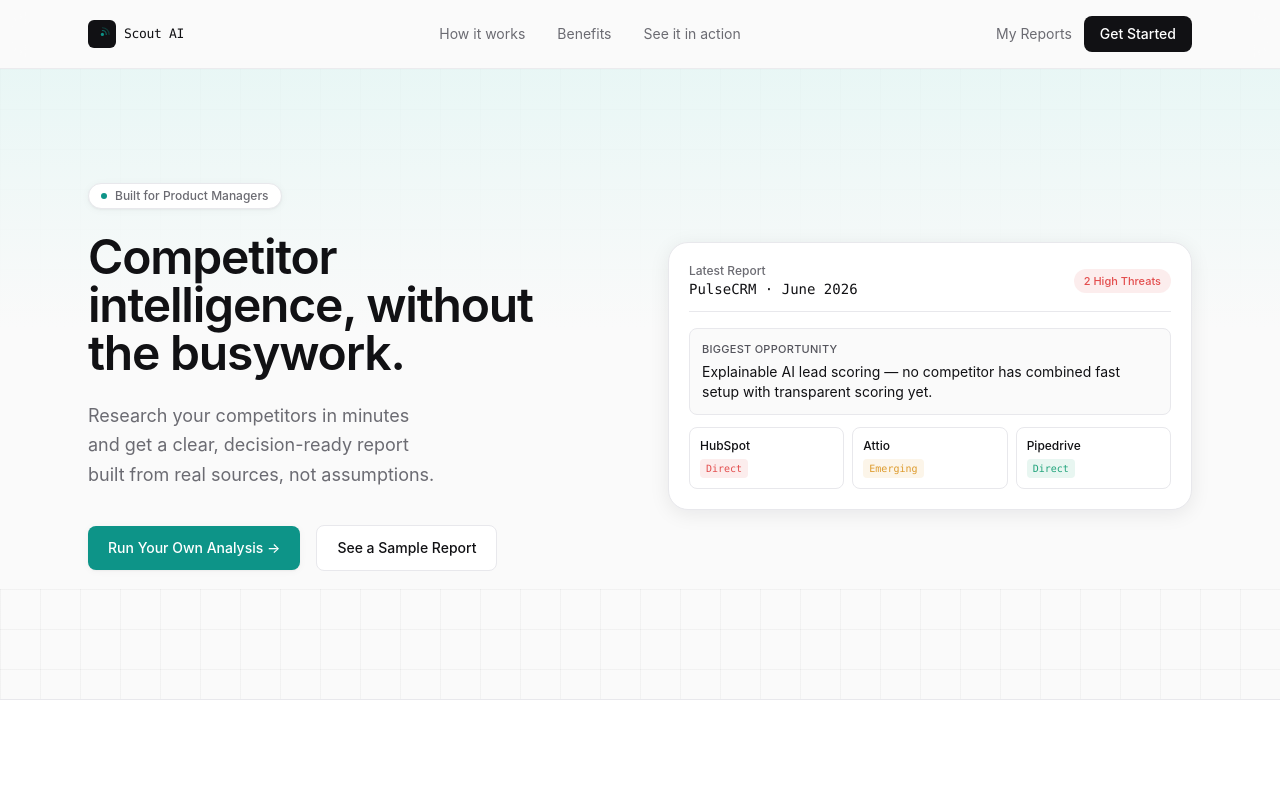
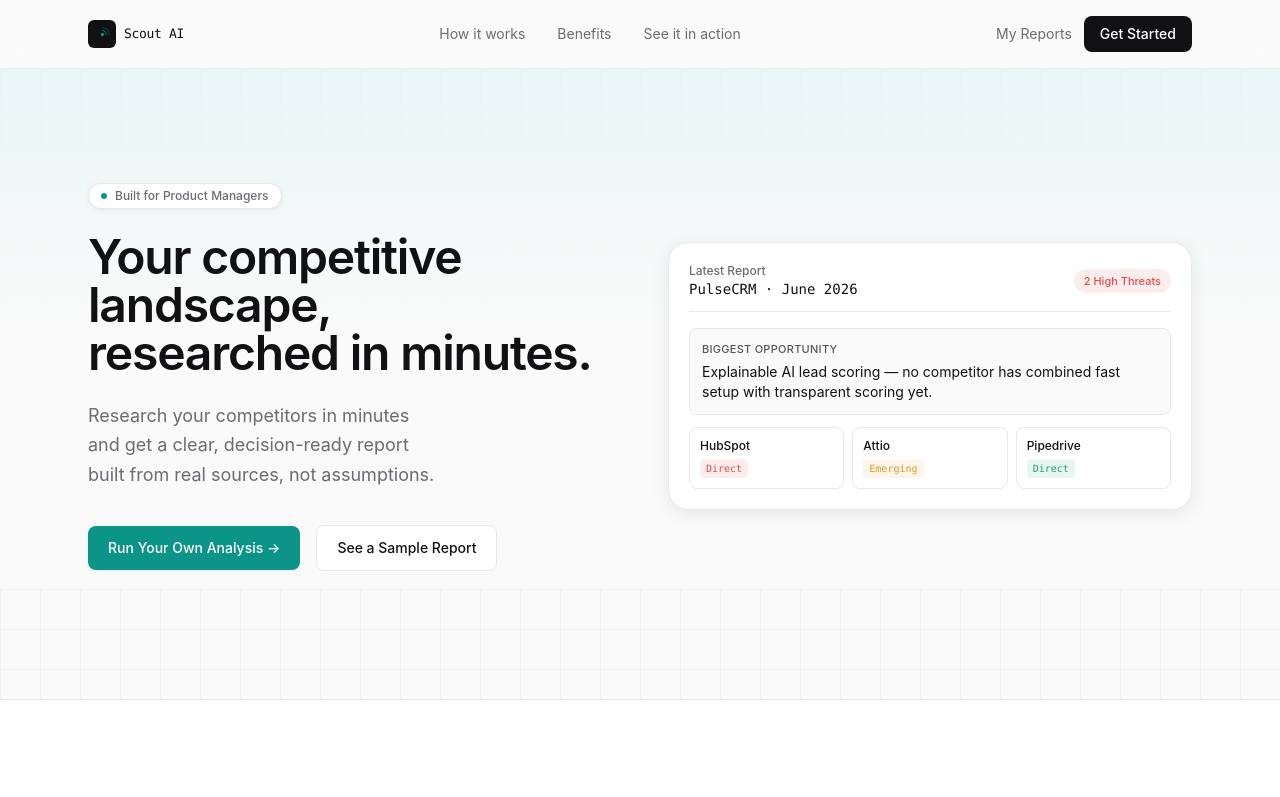
Before and after one commit to ReshmikaD/competitive-intelligence-agent, a Next.js app: page / in a window 1280 px wide. Shown: the top 797 px of the page. Built offline with nearby package versions, Linux system fonts and the light colour scheme.

Commit message:
Update Hero headline copy

```diff
--- a/components/Hero.tsx
+++ b/components/Hero.tsx
@@ -13,7 +13,7 @@ export default function Hero() {
           </div>
 
           <h1 className="text-balance text-4xl font-semibold leading-[1.1] tracking-tight text-ink sm:text-5xl">
-            Competitor intelligence, without the busywork.
+            Your competitive landscape, researched in minutes.
           </h1>
 
           <p className="mt-6 max-w-lg text-balance text-lg leading-relaxed text-mist">
```
